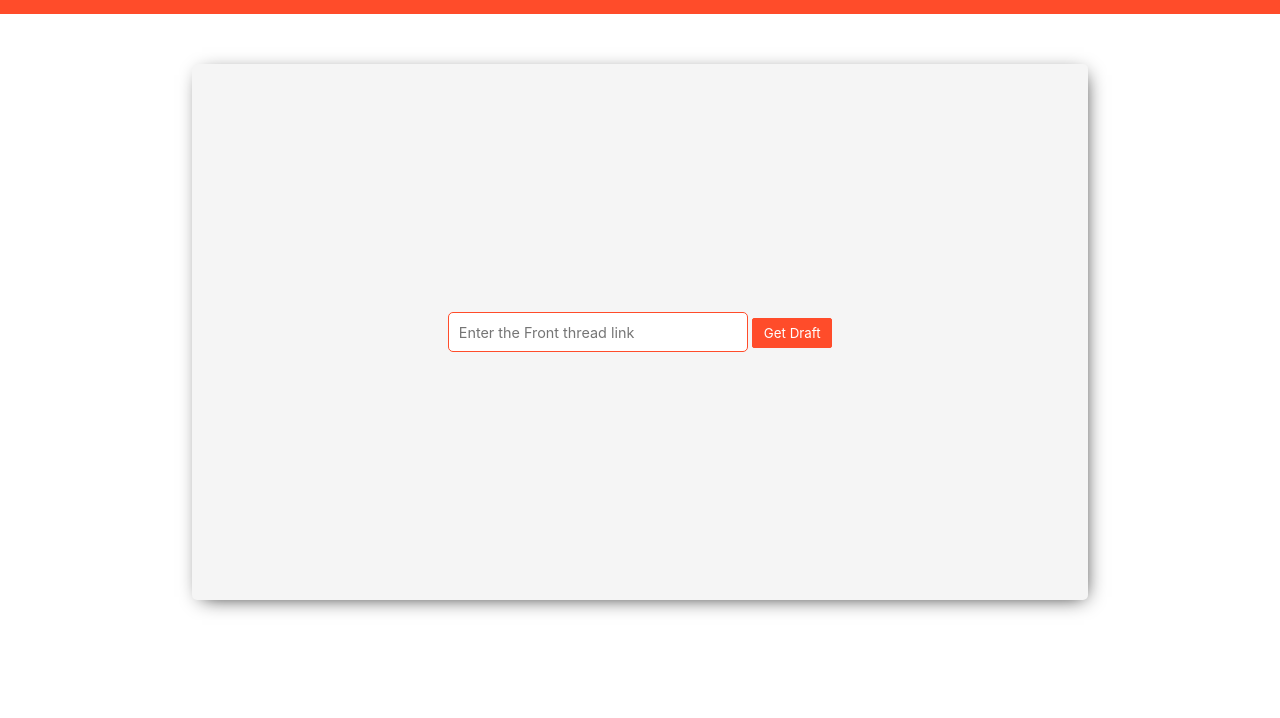
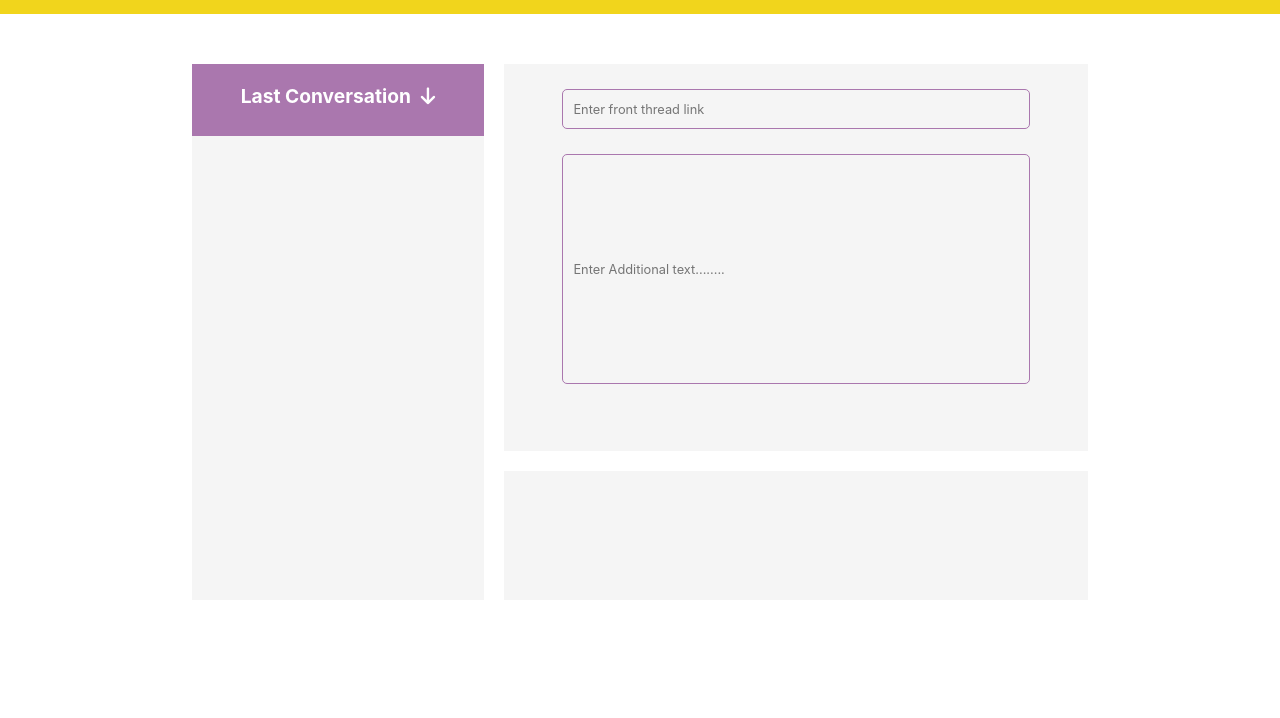
Before and after one commit to anas20023/Email-Draft, a plain HTML site: page index.html in a window 1280 px wide. Shown: the part 82-800 px from the top of the page. Drawn offline with Linux system fonts and the light colour scheme.

Commit message:
half_done

```diff
--- a/index.html
+++ b/index.html
@@ -1,22 +1,41 @@
 <!DOCTYPE html>
 <html lang="en">
-<head>
-    <meta charset="UTF-8">
-    <meta name="viewport" content="width=device-width, initial-scale=1.0">
-    <link rel="stylesheet" href="style.css">
+  <head>
+    <meta charset="UTF-8" />
+    <meta name="viewport" content="width=device-width, initial-scale=1.0" />
+    <link
+      rel="stylesheet"
+      href="https://cdnjs.cloudflare.com/ajax/libs/font-awesome/6.4.2/css/all.min.css"
+      integrity="sha512-z3gLpd7yknf1YoNbCzqRKc4qyor8gaKU1qmn+CShxbuBusANI9QpRohGBreCFkKxLhei6S9CQXFEbbKuqLg0DA=="
+      crossorigin="anonymous"
+      referrerpolicy="no-referrer" />
+    <link rel="stylesheet" href="style.css" />
     <title>Get Email Draft</title>
-</head>
-<body>
+  </head>
+  <body>
     <nav>
-        <h2 class="heading">Email  Draft Generator</h2>
-        <p class="subtitle">Enter the Front thread link to get Email Draft </p>
+      <h2 class="heading">Email Draft Generator</h2>
+      <p class="subtitle">Enter the Front thread link to get Email Draft</p>
     </nav>
     <div class="center_container">
+      <div class="div1">
+        <a href="#"
+          ><div class="last_seen_h">
+            <h5 class="ls">
+              Last Conversation<i
+                class="fa-solid fa-arrow-down"
+                style="color: #ffffff; margin-left: 10px"></i>
+            </h5>
+          </div>
+        </a>
+      </div>
+      <div class="div2">
         <form action="get_draft.php" method="post">
-            <input type="text" name="link" id="inpt_box_small" placeholder="Enter the Front thread link" required>
-            <input type="submit" class="get_btn" value="Get Draft">
+         <input type="text" name="thread" id="th" placeholder="Enter front thread link" required>
+        <input type="text" name="add" id="add" placeholder="Enter Additional text........" >
         </form>
+      </div>
+      <div class="div3"></div>
     </div>
-
-</body>
+  </body>
 </html>
--- a/style.css
+++ b/style.css
@@ -4,6 +4,9 @@
   box-sizing: border-box;
   font-family: "Inter", sans-serif;
   list-style: none;
+}
+a{
+    text-decoration: none;
 }
 nav {
   display: flex;
@@ -12,8 +15,8 @@ nav {
   align-items: center;
   min-height: 12vh;
   width: 100%;
-  background-color: #ff4c2a;
-  color: #ffff;
+  background-color: #F1D51C;
+  color: #2c2c2c;
   font-family: "Poppins", sans-serif;
 }
 .heading {
@@ -28,37 +31,70 @@ nav {
   margin-top: -20px;
 }
 .center_container {
-  display: flex;
-  flex-direction: column;
-  justify-content: center;
-  align-items: center;
+  display: grid;
+  grid-template-columns: 1fr 2fr;
+  grid-template-rows: 3fr 1fr;
+  grid-column-gap: 20px;
+  grid-row-gap: 20px;
   height: 100%;
   width: 70%;
   max-width: 952px;
   min-height: 536px;
   border-radius: 5px;
-  -webkit-box-shadow: 3px 4px 19px -7px rgba(0, 0, 0, 0.92);
-  -moz-box-shadow: 3px 4px 19px -7px rgba(0, 0, 0, 0.92);
-  box-shadow: 3px 4px 19px -7px rgba(0, 0, 0, 0.92);
   margin: 50px auto 0px auto;
+}
+.div1 {
+  grid-area: 1 / 1 / 3 / 2;
   background-color: #f5f5f5;
 }
-#inpt_box_small {
-  width: 300px;
-  height: 40px;
-  border-radius: 5px;
-  border: 1px solid #ff4c2a;
-  outline: none;
-  padding-left: 10px;
-  font-size: 0.9rem;
+.last_seen_h
+{
+    width: 100%;
+    height: 72px;
+    background-color: #AA77AE;
+    color: #ffff;
 }
-.get_btn {
-  width: 80px;
-  height: 30px;
-  border-radius: 2px;
-  border: 1px solid #ff4c2a;
-  outline: none;
-  background-color: #ff4c2a;
-  color: #ffff;
-  cursor: pointer;
+.ls
+{
+    font-size: 1.2rem;
+    font-weight: bold;
+    text-align: center;
+    padding-top: 20px;
 }
+.div2 {
+  grid-area: 1 / 2 / 2 / 3;
+  background-color: #f5f5f5;
+
+}
+.div3 {
+  grid-area: 2 / 2 / 3 / 3;
+  background-color: #f5f5f5;
+}
+input[type="text"]
+{
+    width: 80%;
+    max-width: 500px;
+    height: 40px;
+    display: block;
+    margin: 25px auto;
+    border: 1px solid #AA77AE;
+    border-radius: 5px;
+    padding-left: 10px;
+    font-size: 0.8rem;
+    color: #2c2c2c;
+    background-color: #f5f5f5;
+}
+#add
+{
+    width: 80%;
+    max-width: 500px;
+    height: 230px;
+    display: block;
+    margin: 25px auto;
+    border: 1px solid #AA77AE;
+    border-radius: 5px;
+    font-size: 0.8rem;
+    color: #2c2c2c;
+    background-color: #f5f5f5;
+
+}
```
Also changed, not shown: 1 other file.
